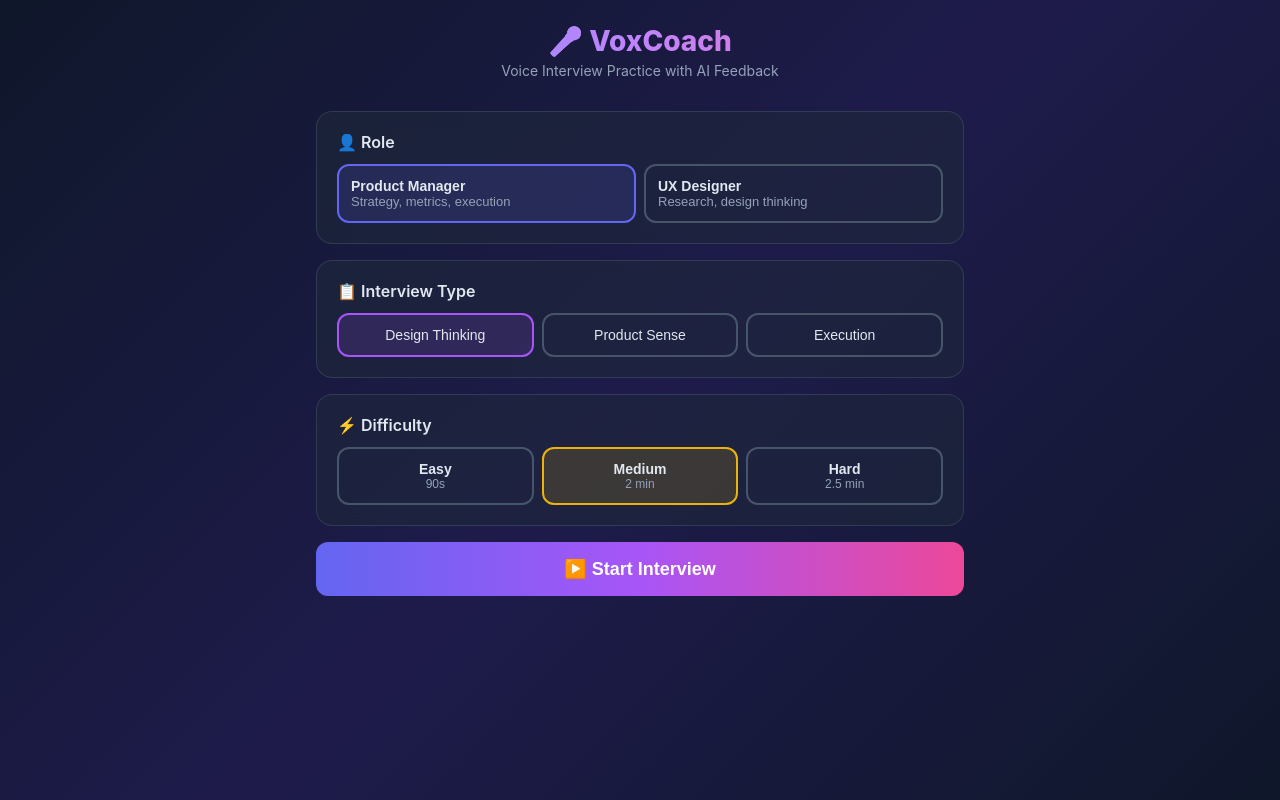
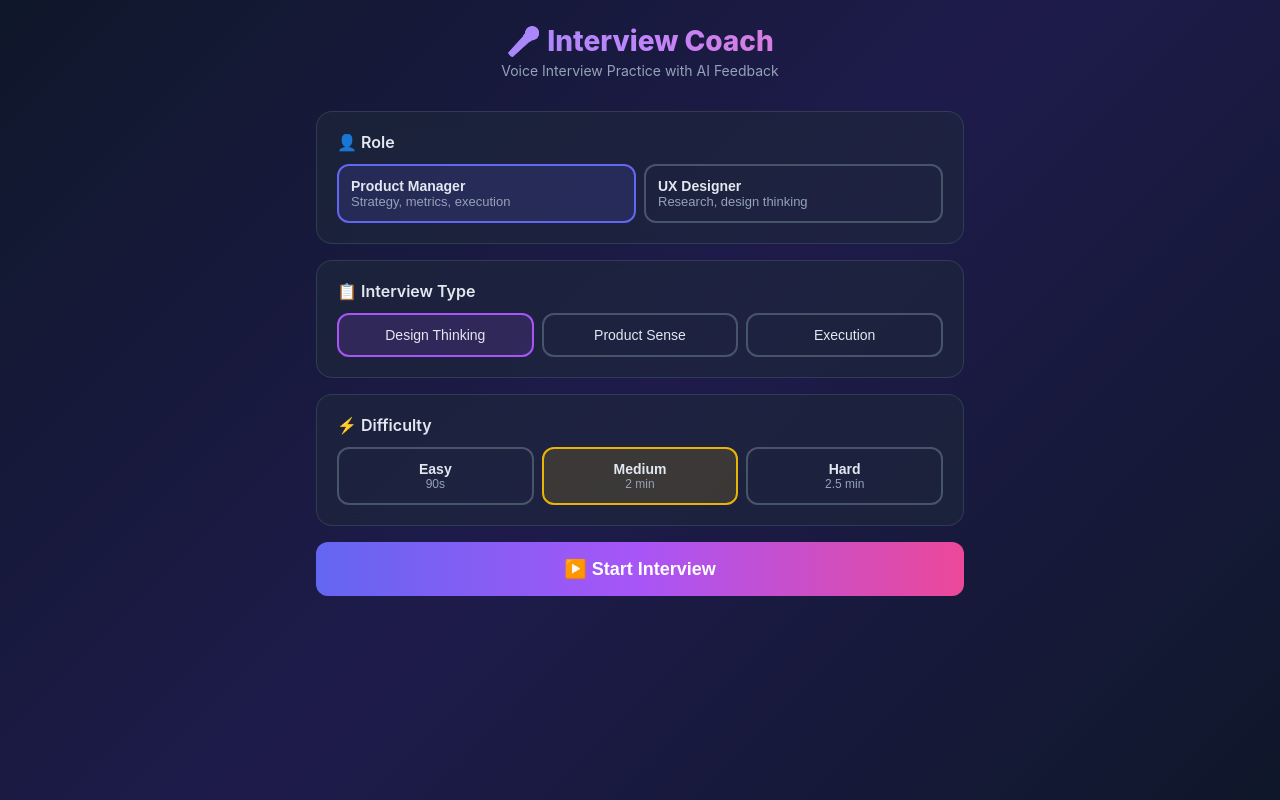
Before and after one commit to HargunBhalla/Interview-coach, a plain HTML site: page index.html in a window 1280 px wide. Drawn offline with Linux system fonts and the light colour scheme.

Commit message:
Rename VoxCoach to Interview Coach

```diff
--- a/app.js
+++ b/app.js
@@ -1,5 +1,5 @@
 // ================================================================
-//  VoxCoach — Voice Interview Practice
+//  Interview Coach — Voice Interview Practice
 //  app.js — All application logic
 // ================================================================
 
@@ -686,7 +686,7 @@ function setupHTML() {
   const typeKeys = Object.keys(PROMPTS[S.role]);
   return `
     <div class="header">
-      <h1>🎤 VoxCoach</h1>
+      <h1>🎤 Interview Coach</h1>
       <p>Voice Interview Practice with AI Feedback</p>
     </div>
     <div class="card">
--- a/index.html
+++ b/index.html
@@ -3,7 +3,7 @@
 <head>
   <meta charset="UTF-8">
   <meta name="viewport" content="width=device-width, initial-scale=1.0">
-  <title>VoxCoach — Voice Interview Practice</title>
+  <title>Interview Coach — Voice Interview Practice</title>
   <link rel="stylesheet" href="styles.css">
 </head>
 <body>
```
